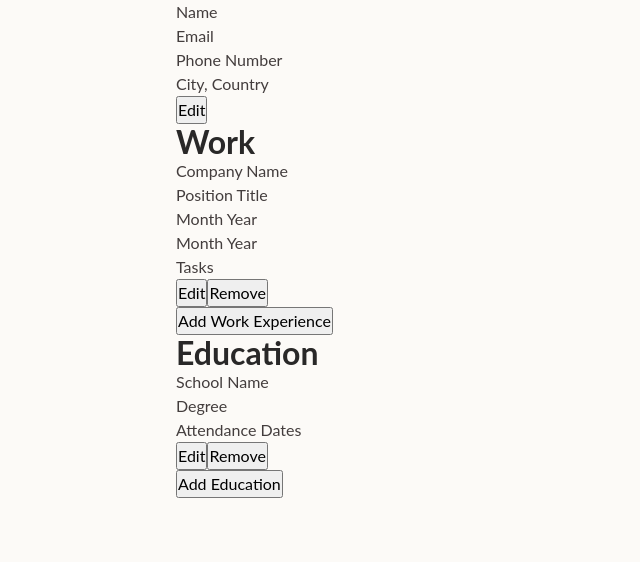
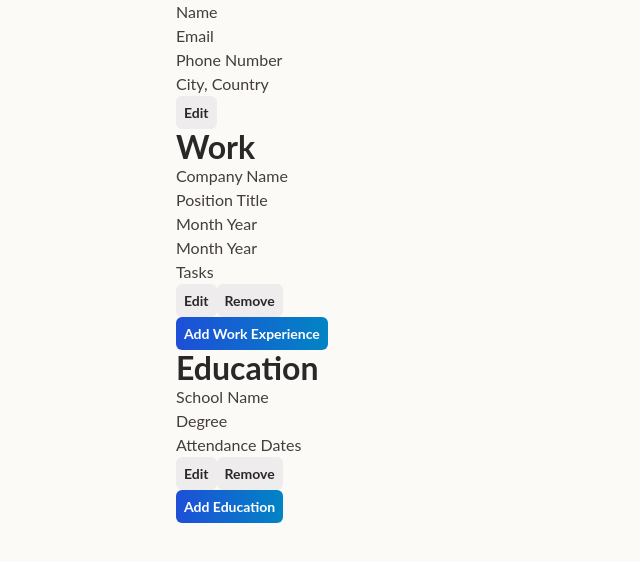
Before and after one commit to jp524/cv-project, a React (Create React App) app: page / in a window 1280 px wide. Shown: the top 562 px of the page, without its empty margins (0-640 px from the left). Built offline with nearby package versions, Linux system fonts and the light colour scheme.

Commit message:
Style btn component

```diff
--- a/src/App.tsx
+++ b/src/App.tsx
@@ -153,7 +153,12 @@ class App extends React.Component<{}, AppState> {
               onRemove={this.removeWork}
             />
           ))}
-          <button onClick={this.addWork}>Add Work Experience</button>
+          <button
+            onClick={this.addWork}
+            className="btn btn--primary btn--small"
+          >
+            Add Work Experience
+          </button>
         </div>
         <div className="section">
           <h1>Education</h1>
@@ -165,7 +170,12 @@ class App extends React.Component<{}, AppState> {
               onRemove={this.removeEducation}
             />
           ))}
-          <button onClick={this.addEducation}>Add Education</button>
+          <button
+            onClick={this.addEducation}
+            className="btn btn--primary btn--small"
+          >
+            Add Education
+          </button>
         </div>
       </div>
     );
--- a/src/components/Education.tsx
+++ b/src/components/Education.tsx
@@ -93,10 +93,18 @@ class Education extends React.Component<EducationProps, EducationState> {
         </label>
 
         <div className="form--actions">
-          <button type="button" onClick={this.cancelUpdate}>
+          <button
+            type="button"
+            onClick={this.cancelUpdate}
+            className="btn btn--light btn--small"
+          >
             Cancel
           </button>
-          <input type="submit" value="Update" />
+          <input
+            type="submit"
+            value="Update"
+            className="btn btn--secondary btn--small"
+          />
         </div>
       </form>
     );
@@ -106,12 +114,17 @@ class Education extends React.Component<EducationProps, EducationState> {
         <p>{educationObject.schoolName}</p>
         <p>{educationObject.degree}</p>
         <p>{educationObject.date}</p>
-        <button type="button" onClick={this.updateMode}>
+        <button
+          type="button"
+          onClick={this.updateMode}
+          className="btn btn--light btn--small"
+        >
           Edit
         </button>
         <button
           type="button"
           onClick={() => this.props.onRemove(educationObject.id)}
+          className="btn btn--light btn--small"
         >
           Remove
         </button>
--- a/src/components/General.tsx
+++ b/src/components/General.tsx
@@ -102,10 +102,18 @@ class General extends React.Component<GeneralProps, GeneralState> {
         </label>
 
         <div className="form--actions">
-          <button type="button" onClick={this.cancelUpdate}>
+          <button
+            type="button"
+            onClick={this.cancelUpdate}
+            className="btn btn--light btn--small"
+          >
             Cancel
           </button>
-          <input type="submit" value="Update" />
+          <input
+            type="submit"
+            value="Update"
+            className="btn btn--secondary btn--small"
+          />
         </div>
       </form>
     );
@@ -116,7 +124,11 @@ class General extends React.Component<GeneralProps, GeneralState> {
         <p>{generalObject.email}</p>
         <p>{generalObject.phone}</p>
         <p>{generalObject.city}</p>
-        <button type="button" onClick={this.updateMode}>
+        <button
+          type="button"
+          onClick={this.updateMode}
+          className="btn btn--light btn--small"
+        >
           Edit
         </button>
       </div>
--- a/src/components/Work.tsx
+++ b/src/components/Work.tsx
@@ -112,14 +112,23 @@ class Work extends React.Component<WorkProps, WorkState> {
 
         <label htmlFor="tasks">
           Taks:
-          <textarea name="tasks" value={tasks} onChange={this.onInputChange} />
+          <textarea
+            name="tasks"
+            value={tasks}
+            onChange={this.onInputChange}
+            className="btn btn--light btn--small"
+          />
         </label>
 
         <div className="form--actions">
           <button type="button" onClick={this.cancelUpdate}>
             Cancel
           </button>
-          <input type="submit" value="Update" />
+          <input
+            type="submit"
+            value="Update"
+            className="btn btn--secondary btn--small"
+          />
         </div>
       </form>
     );
@@ -131,12 +140,17 @@ class Work extends React.Component<WorkProps, WorkState> {
         <p>{workObject.fromDate}</p>
         <p>{workObject.untilDate}</p>
         <p className="textarea">{workObject.tasks}</p>
-        <button type="button" onClick={this.updateMode}>
+        <button
+          type="button"
+          onClick={this.updateMode}
+          className="btn btn--light btn--small"
+        >
           Edit
         </button>
         <button
           type="button"
           onClick={() => this.props.onRemove(workObject.id)}
+          className="btn btn--light btn--small"
         >
           Remove
         </button>
--- a/src/styles/App.scss
+++ b/src/styles/App.scss
@@ -13,3 +13,5 @@
 @import 'config/animations';
 
 @import 'layouts/container';
+
+@import 'components/btn';
--- /dev/null
+++ b/src/styles/components/_btn.scss
@@ -0,0 +1,91 @@
+.btn {
+  display: inline-block;
+  padding: $space-xxs $space-m;
+  border-radius: $border-radius;
+  background-origin: border-box; // Invisible borders with linear gradients
+  background-color: transparent;
+  border: solid 2px transparent;
+  font-weight: bold;
+  text-decoration: none;
+  cursor: pointer;
+  outline: none;
+  transition: filter 400ms, color 200ms;
+
+  &:hover,
+  &:focus,
+  &:focus-within,
+  &:active {
+    transition: filter 250ms, color 200ms;
+  }
+
+  &--primary {
+    color: $color-white;
+    background-image: linear-gradient(
+      to right,
+      $color-primary,
+      $color-primary-rotate
+    );
+
+    &:hover,
+    &:focus,
+    &:focus-within,
+    &:active {
+      color: $color-white;
+      filter: saturate(1.4) brightness(115%);
+    }
+  }
+
+  &--secondary {
+    color: $color-white;
+    background-image: linear-gradient(
+      to right,
+      $color-secondary,
+      $color-secondary-rotate
+    );
+
+    &:hover,
+    &:focus,
+    &:focus-within,
+    &:active {
+      color: $color-white;
+      filter: saturate(1.2) brightness(110%);
+    }
+  }
+
+  &--light {
+    color: $color-dark;
+    background-color: $color-light;
+
+    &:hover,
+    &:focus,
+    &:focus-within,
+    &:active {
+      color: $color-dark;
+      filter: brightness(92%);
+    }
+  }
+
+  &--dark {
+    color: $color-white;
+    border-color: $color-dark;
+    background-color: $color-dark;
+
+    &:hover,
+    &:focus,
+    &:focus-within,
+    &:active {
+      color: $color-white;
+    }
+  }
+
+  &--small {
+    font-size: $font-size-s;
+    padding: $space-xxxs $space-xxs;
+  }
+
+  @media (max-width: 50rem) {
+    padding: $space-xxxs $space-xxxs;
+    font-size: $font-size-xs;
+    text-align: center;
+  }
+}
```
